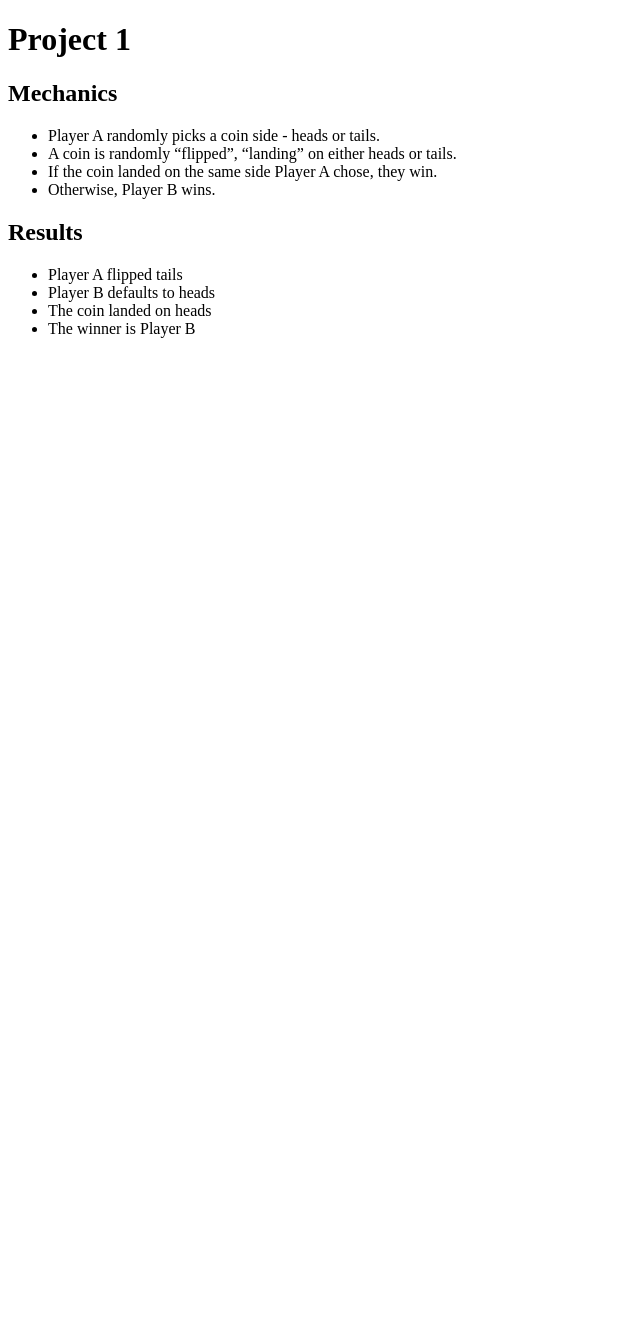
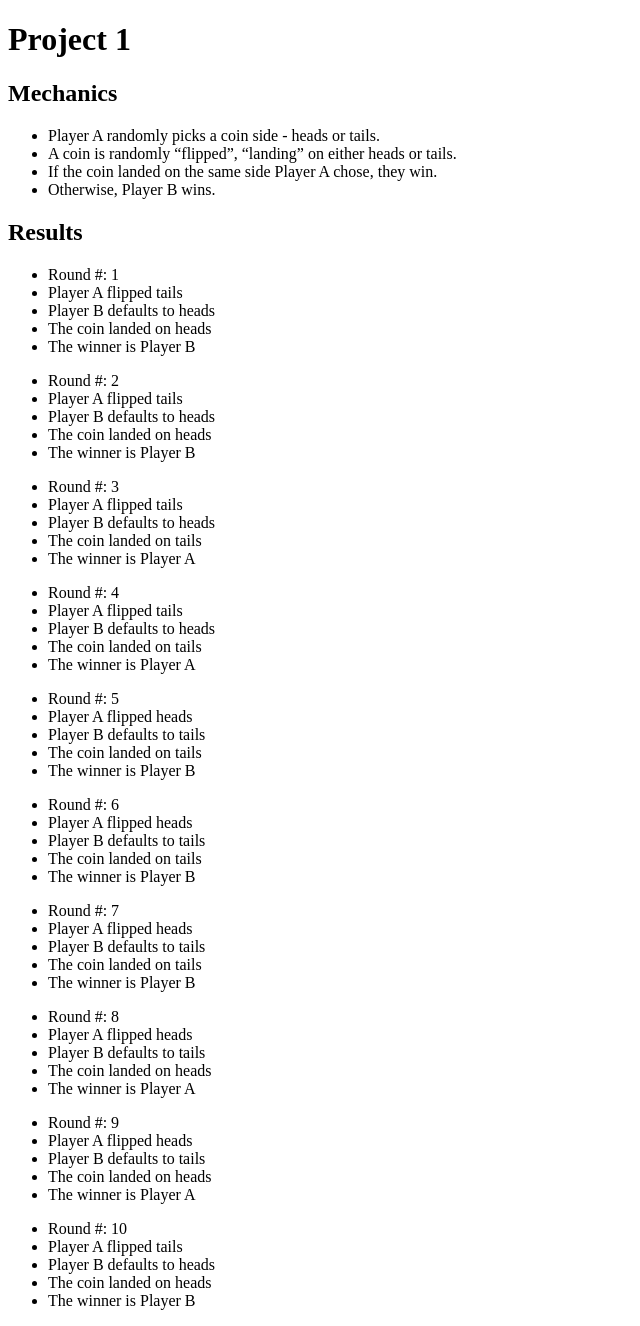
Before and after one commit to susanBuck/e2, a PHP site: page / in a window 1280 px wide. Shown: the whole page, without its empty margins (0-640 px from the left). Before the commit the page ends 338 px from the top, so only its background shows below. Run offline with PHP 8.4, Linux system fonts and the light colour scheme.

Commit message:
Project 1 complete, ready for submission

```diff
--- a/p1/index-view.php
+++ b/p1/index-view.php
@@ -19,17 +19,18 @@
     </ul>
 
     <h2>Results</h2>
-
+    <?php foreach ($results as $key => $result) { ?>
     <ul>
-
-        <li>Player A flipped <?php echo $playerA ?>
+        <li>Round #: <?php echo $key + 1 ?>
+        <li>Player A flipped <?php echo $result['playerA'] ?>
         </li>
-        <li>Player B defaults to <?php echo $playerB ?>
+        <li>Player B defaults to <?php echo $result['playerB'] ?>
         </li>
-        <li>The coin landed on <?php echo $flip ?>
+        <li>The coin landed on <?php echo $result['flip'] ?>
         </li>
-        <li>The winner is <?php echo $winner ?>
+        <li>The winner is <?php echo $result['winner'] ?>
         </li>
     </ul>
+    <?php } ?>
 
 </body>
--- a/p1/index.php
+++ b/p1/index.php
@@ -2,24 +2,33 @@
 
 $coin = ['heads', 'tails'];
 
-# Flip the coin for Player A
+for ($i = 0; $i < 10; $i++) {
+    // Flip the coin for Player A
     $playerA = $coin[rand(0, 1)];
 
-# For Player B default to whatever side is left
+    // For Player B default to whatever side is left
     if ($playerA == 'heads') {
         $playerB = 'tails';
     } else {
         $playerB = 'heads';
     }
 
-# Flip to pick the winning side
+    // Flip to pick the winning side
     $flip = $coin[rand(0, 1)];
 
-# Decide the winner
+    // Decide the winner
     if ($playerA == $flip) {
         $winner = 'Player A';
     } else {
         $winner = 'Player B';
     }
 
+    $results[] = [
+        'playerA' => $playerA,
+        'playerB' => $playerB,
+        'flip' => $flip,
+        'winner' => $winner
+    ];
+}
+
 require 'index-view.php';
```
Also changed, not shown: p1/README.md. Lines whose indentation alone changed are shown as unchanged.
